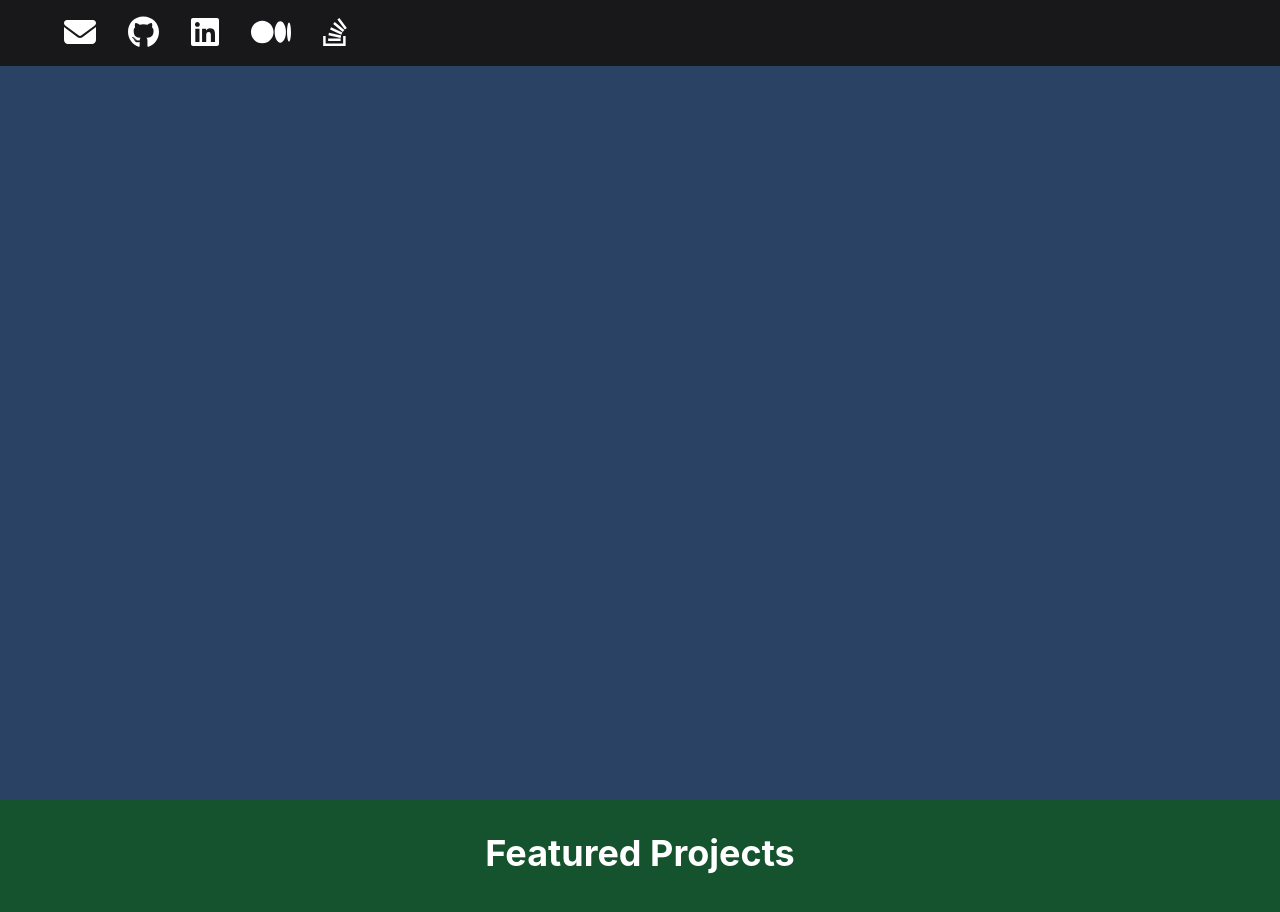
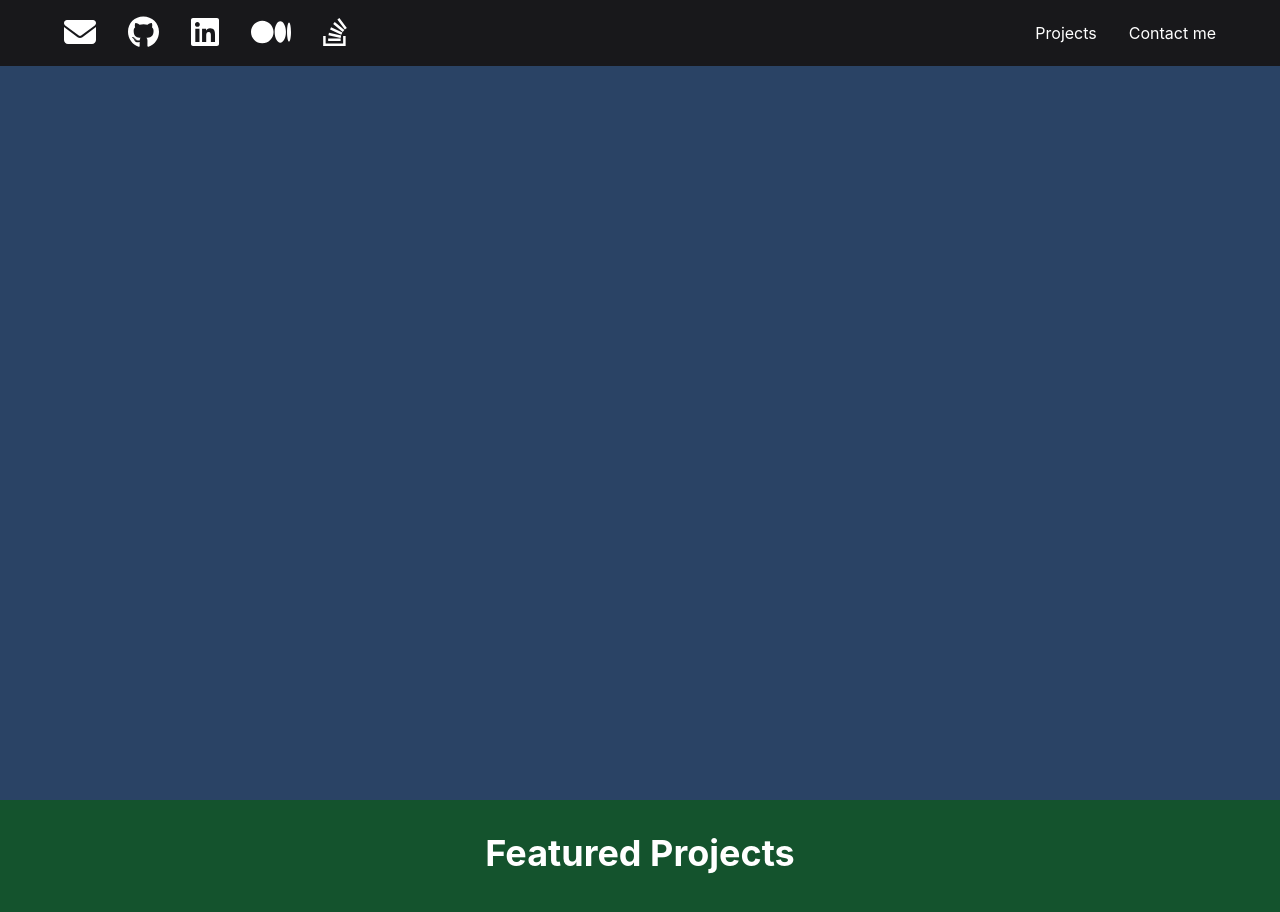
Before and after one commit to Timhung803/coursera_portfolio_project, a React (Create React App) app: page / in a window 1280 px wide. Shown: the top 912 px of the page. Built offline with nearby package versions, Linux system fonts and the light colour scheme.

Commit message:
Add internal links to the Projects section and Contact Me section.

```diff
--- a/src/components/Header.js
+++ b/src/components/Header.js
@@ -66,22 +66,21 @@ const Header = () => {
           <nav>
             <HStack spacing={8}>
               {socials.map(({ icon, url }) => (
-                <a
-                  key={url}
-                  href={url}
-                  // target="_blank"
-                  // ref="noopener noreferrer"
-                >
+                <a key={url} href={url}>
                   <FontAwesomeIcon icon={icon} size="2x" key={url} />
                 </a>
               ))}
             </HStack>
           </nav>
           <nav>
-            {/* <HStack spacing={8}>
-              <a href="/#projects">Projects</a>
-              <a href="/#contact-me">Contact me</a>
-            </HStack> */}
+            <HStack spacing={8}>
+              <a href="/#projects" onClick={handleClick("projects")}>
+                Projects
+              </a>
+              <a href="/#contact-me" onClick={handleClick("contactme")}>
+                Contact me
+              </a>
+            </HStack>
           </nav>
         </HStack>
       </Box>
```
